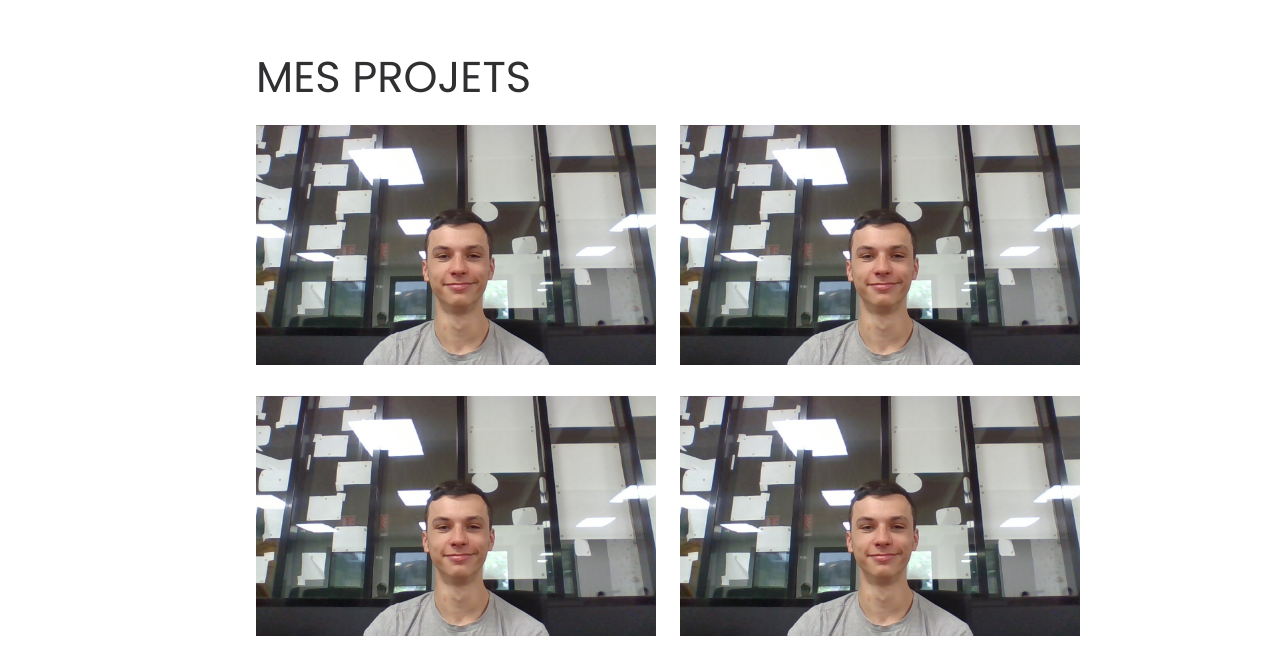
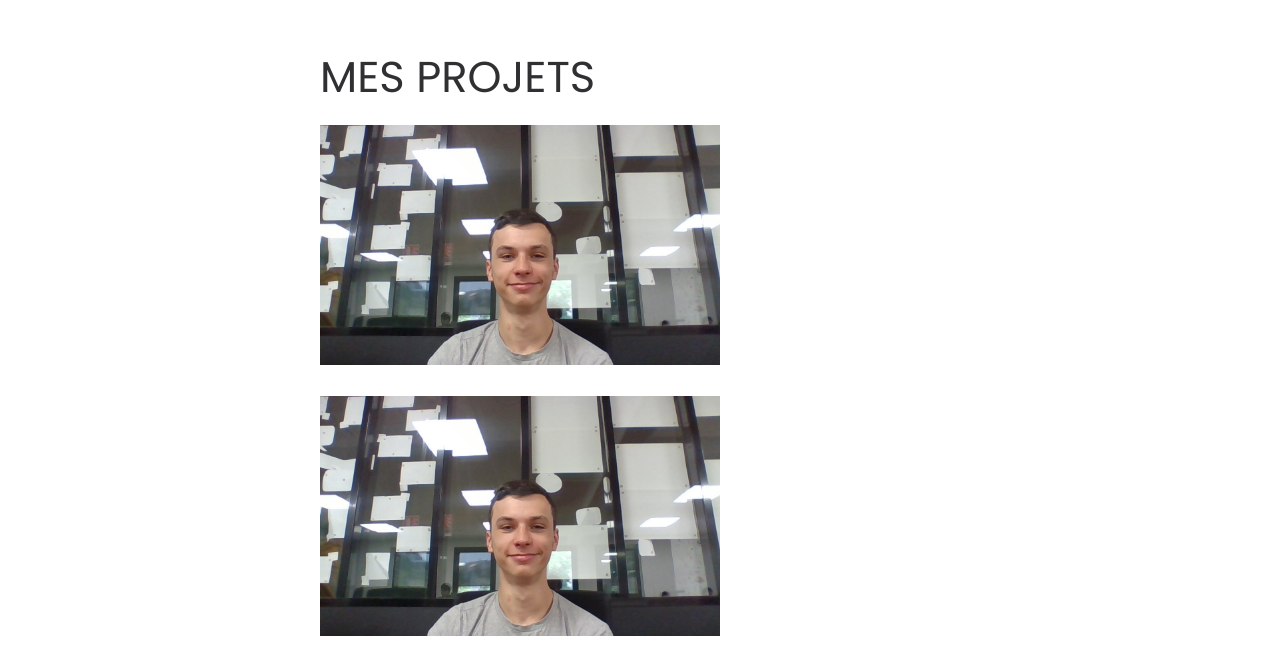
Before and after one commit to EthanPaleyron/projet-cv-ethan, a website built with Vite: page index.html in a window 1280 px wide. Shown: the part 1617-2281 px from the top of the page. Built offline with nearby package versions, Linux system fonts and the light colour scheme; files whose address does not match are found by name.

Commit message:
bug card

```diff
--- a/scss/style.scss
+++ b/scss/style.scss
@@ -133,7 +133,7 @@ main {
 
     // Mes projets
     .content_projets {
-        margin-left: 20%;
+        margin-left: 20rem;
 
         .mes_projets {
             margin: 3rem 0 5rem;
@@ -149,7 +149,7 @@ main {
                 display: flex;
                 flex-wrap: wrap;
                 gap: 1.5rem;
-                width: 100%;
+                width: 80%;
 
                 article {
                     position: relative;
```
